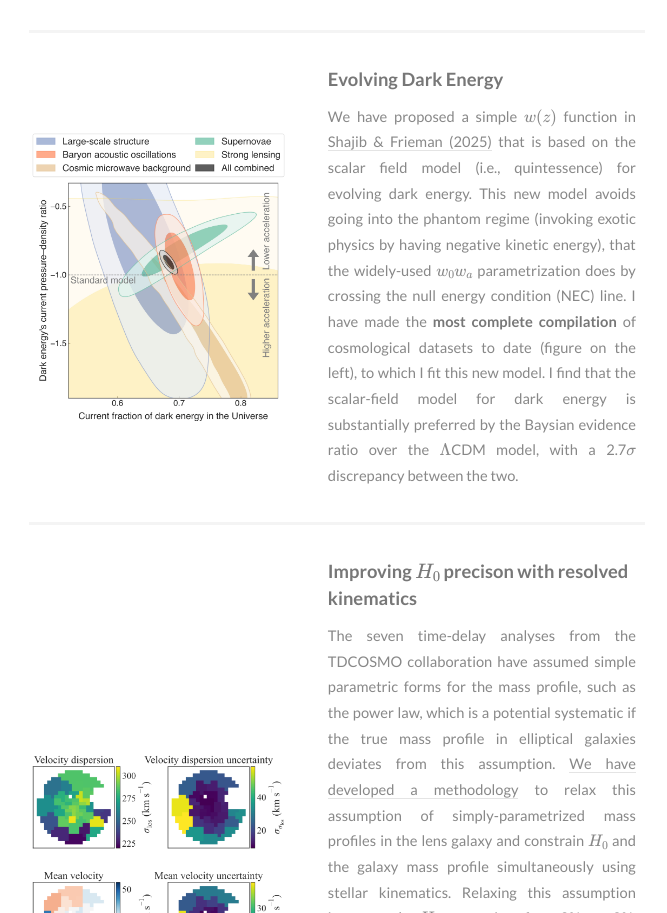
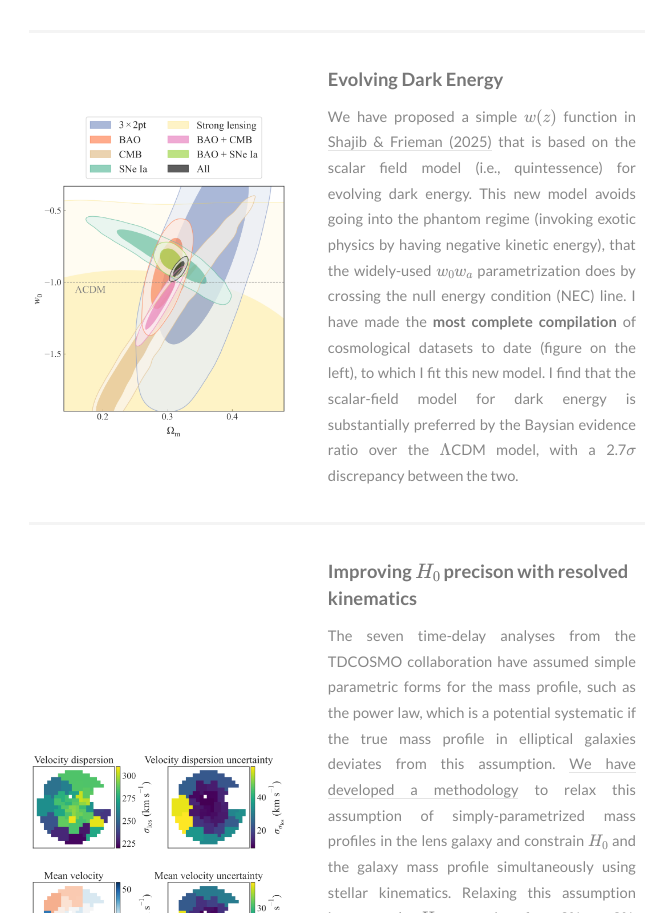
Before and after one commit to ajshajib/ajshajib.github.io, a plain HTML site: page index.html in a window 1280 px wide. Shown: the part 1213-2126 px from the top of the page, without its empty margins (156-823 px from the left). Drawn offline with nearby package versions, Linux system fonts and the light colour scheme; some packages are replaced by stand-ins of ours; some icons are missing.

Commit message:
Update homepage

```diff
--- a/index.html
+++ b/index.html
@@ -140,7 +140,7 @@
                         </article>
 
                         <article>
-                            <a href="#" class="image"><img src="images/current_constraint_public.jpg" alt="" /></a>
+                            <a href="#" class="image"><img src="images/evolving_de_constraint.png" alt="" /></a>
                             <div class="inner">
                                 <h4>Evolving Dark Energy</h4>
                                 <p>
```
Also changed, not shown: images/current_constraint_public.jpg (deleted), images/evolving_de_constraint.png (added).
